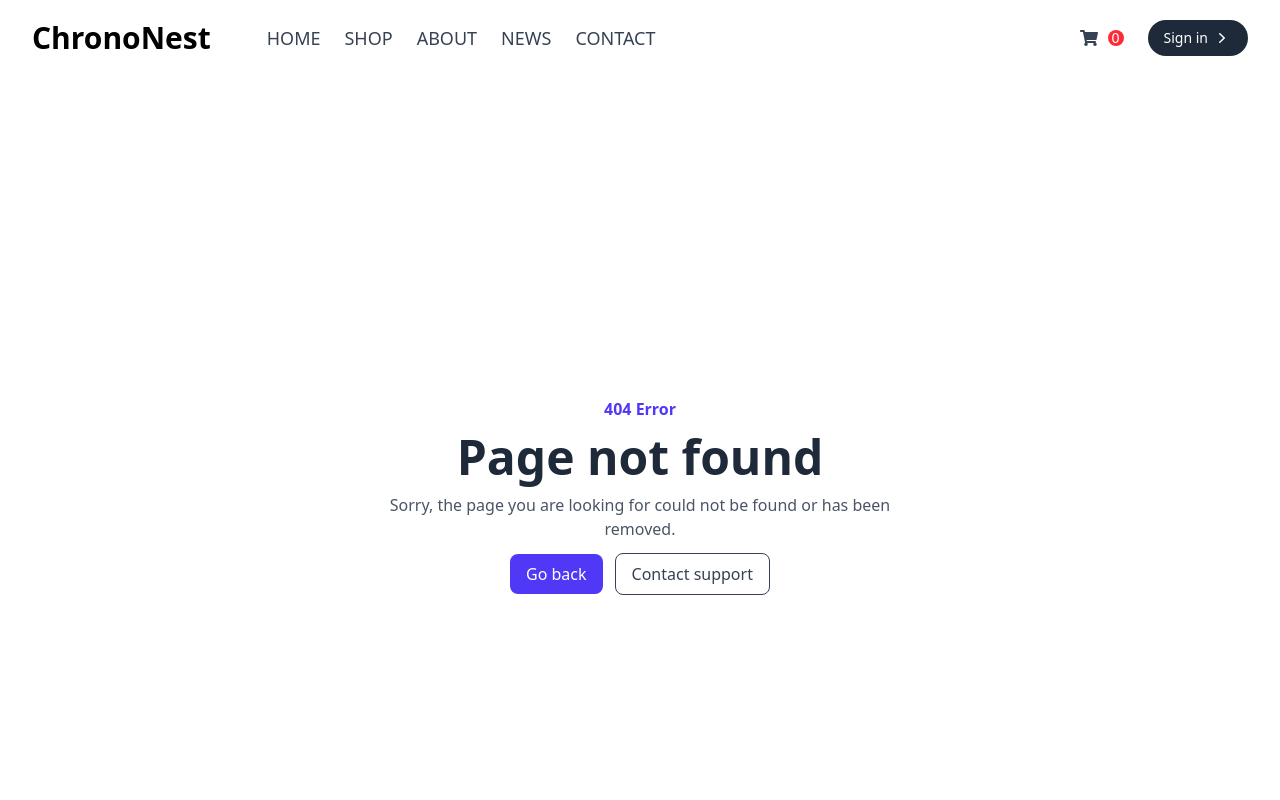
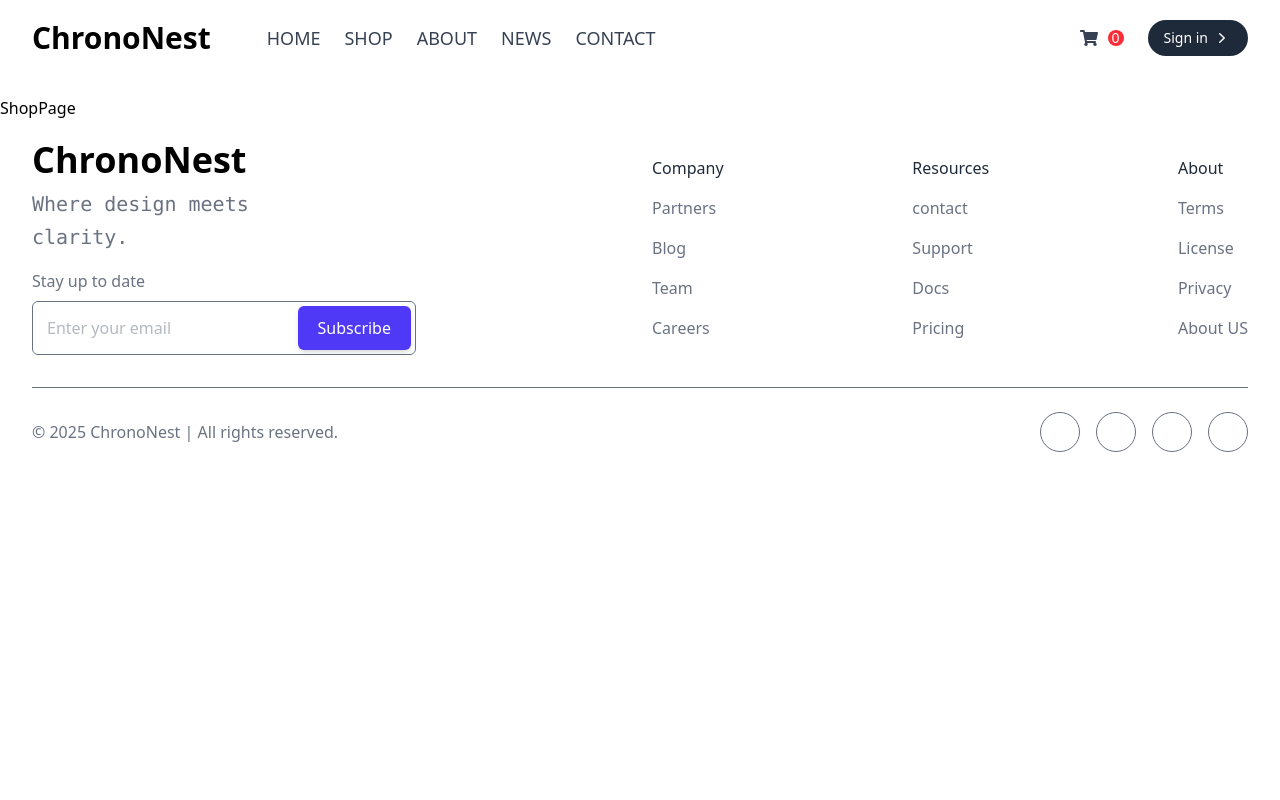
Before and after one commit to SamuelAdom/ChronoNest, a React (Vite) app: page /shop in a window 1280 px wide. Shown: the top 800 px of the page. Built offline with nearby package versions, Linux system fonts and the light colour scheme.

Commit message:
ShopPage added

```diff
--- a/src/App.jsx
+++ b/src/App.jsx
@@ -2,6 +2,7 @@ import React from 'react'
 import { Routes, Route } from 'react-router-dom'
 import HomePage from './pages/HomePage'
 import ErrorPage from './Pages/ErrorPage'
+import ShopPage from './Pages/ShopPage'
 import MainLayout from './Layouts/MainLayout'
 
 const App = () => {
@@ -10,6 +11,7 @@ const App = () => {
       <Routes>
         <Route element={<MainLayout/>}>
         <Route path='/' element={<HomePage/>}></Route>
+        <Route path='/shop' element={<ShopPage/>}></Route>
         <Route path='*' element={<ErrorPage/>}></Route>
         </Route>
       </Routes>
--- /dev/null
+++ b/src/Pages/ShopPage.jsx
@@ -0,0 +1,9 @@
+import React from 'react'
+
+const ShopPage = () => {
+  return (
+    <div>ShopPage</div>
+  )
+}
+
+export default ShopPage
```
